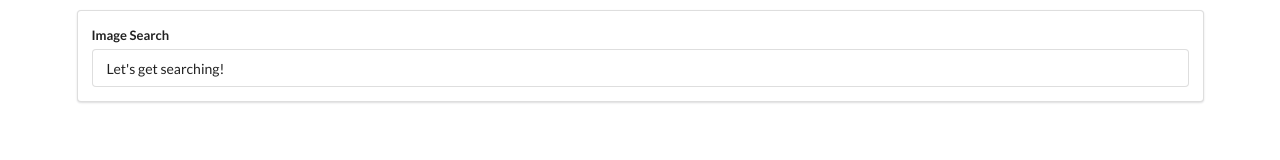
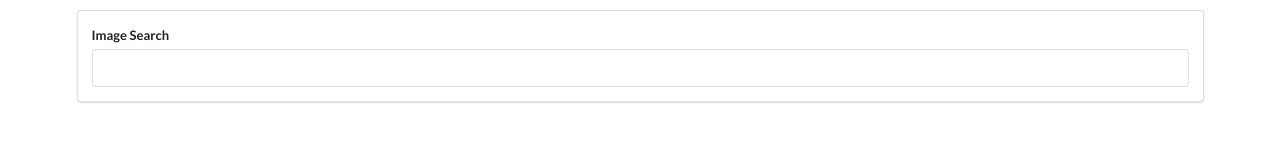
Before and after one commit to robbie10001/reactpicsapplicationbuild, a React (Create React App) app: page / in a window 1280 px wide. Shown: the top 160 px of the page. Built offline with nearby package versions, Linux system fonts and the light colour scheme.

Commit message:
starting user input

```diff
--- a/src/components/SearchBar.js
+++ b/src/components/SearchBar.js
@@ -22,7 +22,13 @@ Uncontrolled elements
 */
 
 
-state = { term: "Let's get searching!" };
+state = { term: "" };
+
+//this is an important helper function that stops pages from reloading whenever some presses enter!
+//will be need in most projects!
+onFormSubmit(event) {
+    event.preventDefault();
+};
 
 //4. After the user has entered some input, the render method runs again for a second time.
 //5. This will then overwrite whatever is within our this.state.term!
@@ -30,7 +36,7 @@ state = { term: "Let's get searching!" };
     render () {
         return (
         <div className="ui segment">
-            <form className="ui form">
+            <form onSubmit={this.onFormSubmit} className="ui form">
                 <div className="field">
                     <label>Image Search</label>
                     <input
```
Also changed, not shown: src/index.js (+5 -2 lines).
